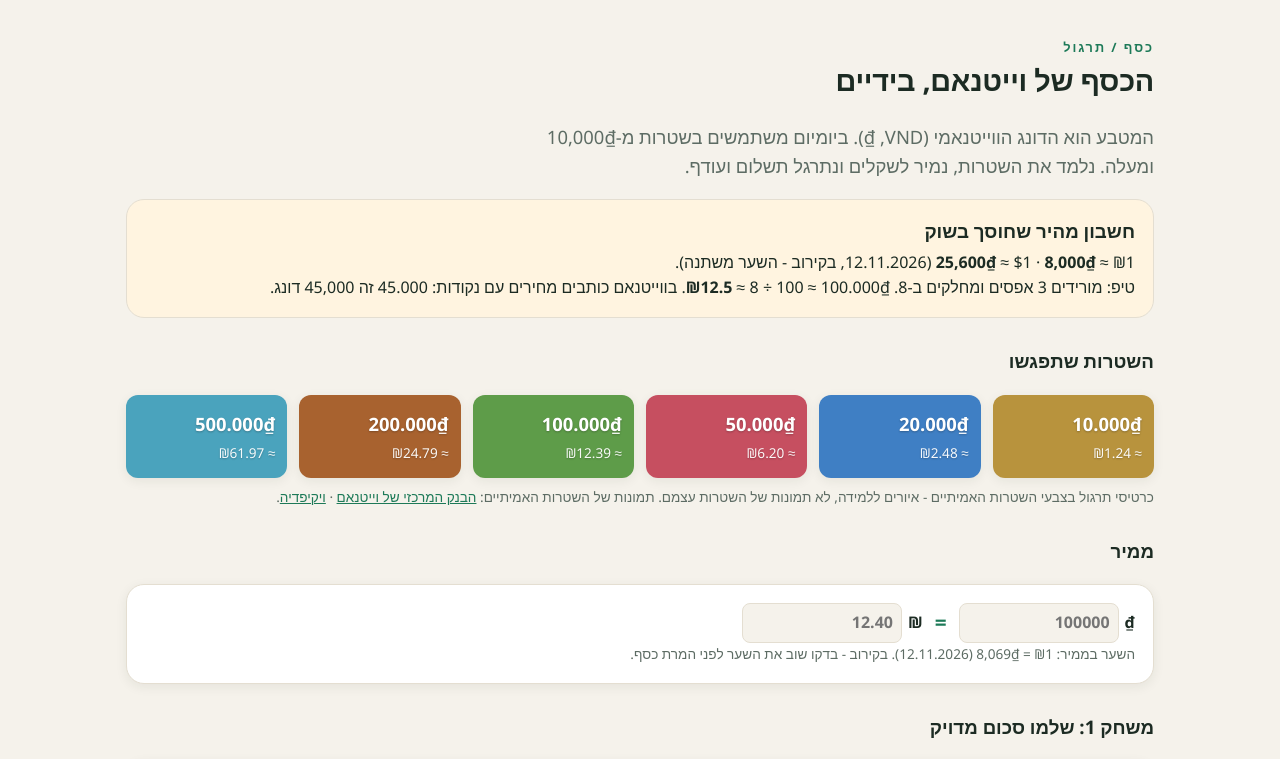
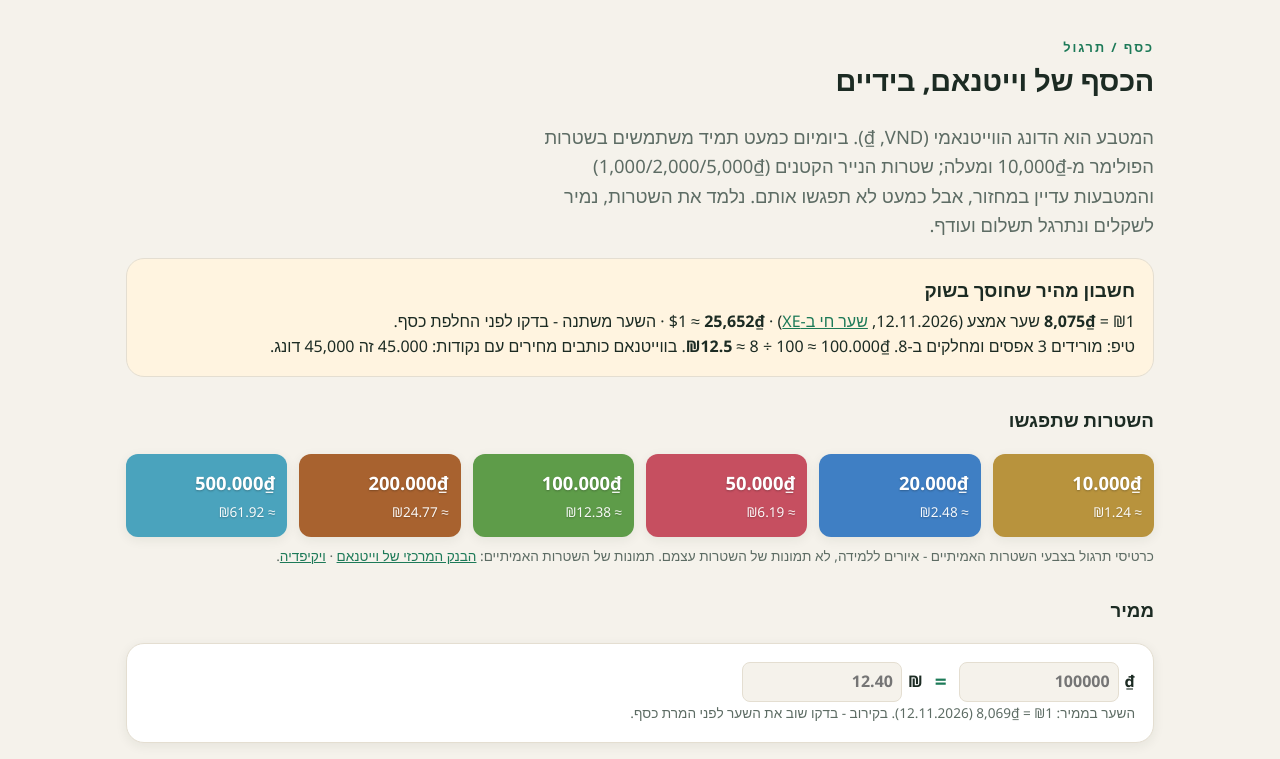
Before and after one commit to LahavRoee/vietnam-trip, a plain HTML site: page he.html in a window 1280 px wide. Shown: the part 6020-6779 px from the top of the page. Drawn offline with Linux system fonts and the light colour scheme.

Commit message:
Money tab: exact rate with live source, wording on small notes - HE

```diff
--- a/he.html
+++ b/he.html
@@ -269,10 +269,10 @@ $4,757 במזומן לסוכנות בווייטנאם. כבודה בטיסות
 <section id="money">
 <div class="eyebrow">כסף / תרגול</div>
 <h2>הכסף של וייטנאם, בידיים</h2>
-<p class="lead">המטבע הוא הדונג הווייטנאמי (VND, ₫). ביומיום משתמשים בשטרות מ-10,000₫ ומעלה. נלמד את השטרות, נמיר לשקלים ונתרגל תשלום ועודף.</p>
+<p class="lead">המטבע הוא הדונג הווייטנאמי (VND, ₫). ביומיום כמעט תמיד משתמשים בשטרות הפולימר מ-10,000₫ ומעלה; שטרות הנייר הקטנים (1,000/2,000/5,000₫) והמטבעות עדיין במחזור, אבל כמעט לא תפגשו אותם. נלמד את השטרות, נמיר לשקלים ונתרגל תשלום ועודף.</p>
 
 <div class="notice"><h3>חשבון מהיר שחוסך בשוק</h3>
-₪1 ≈ <b>8,000₫</b> · $1 ≈ <b>25,600₫</b> (12.11.2026, בקירוב - השער משתנה).<br>
+₪1 = <b>8,075₫</b> שער אמצע (12.11.2026, <a target="_blank" rel="noopener" href="https://www.xe.com/currencyconverter/convert/?Amount=1&From=ILS&To=VND">שער חי ב-XE</a>) · $1 ≈ <b>25,652₫</b> · השער משתנה - בדקו לפני החלפת כסף.<br>
 טיפ: מורידים 3 אפסים ומחלקים ב-8. 100.000₫ ≈ 100 ÷ 8 ≈ <b>₪12.5</b>. בווייטנאם כותבים מחירים עם נקודות: 45.000 זה 45,000 דונג.</div>
 
 <h3 style="margin-top:28px">השטרות שתפגשו</h3>
@@ -746,7 +746,7 @@ recalc();
 
 /* ---- money tab ---- */
 const NOTES=[[10000,'#b8933d'],[20000,'#3f7fc4'],[50000,'#c64f60'],[100000,'#5e9c49'],[200000,'#a8622f'],[500000,'#4aa3bd']];
-const RATE=8069;
+const RATE=8075;
 const fmtV=n=>n.toLocaleString('de-DE')+'₫';
 const toIls=n=>'≈ ₪'+(n/RATE).toFixed(2);
 const ITEMS=[['קערת פו',45000],['ספרינג רולס טריים',30000],['שייק פירות',25000],['כריך באן מי',20000],['גלידה לכל המשפחה',60000],['מגנט מזכרת',35000],['נסיעת מונית בעיר',82000],['ארוחת צהריים משפחתית',260000]];
```
